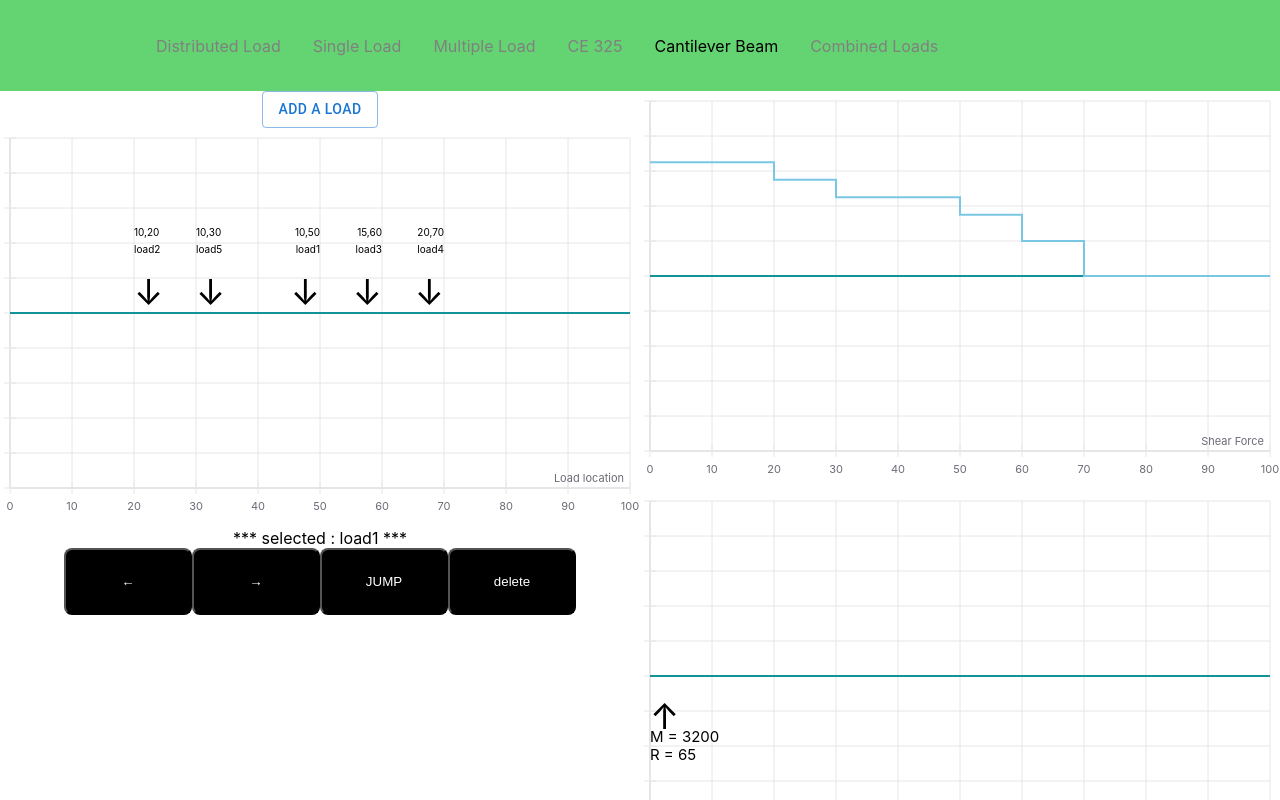
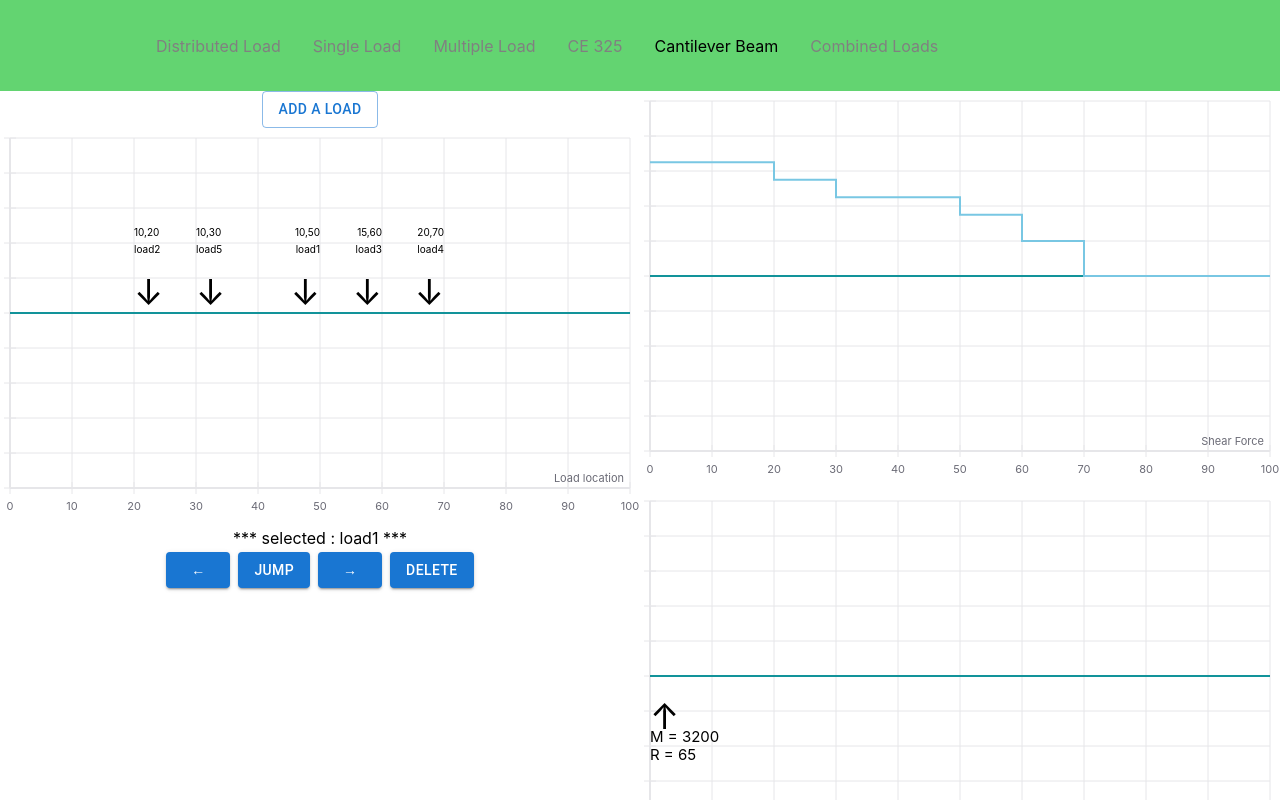
Before and after one commit to jdminer2/CARL, a React (Create React App) app in the folder Web_Version/: page /cantilever_beam in a window 1280 px wide. Both pictures are taken after a click on the input "analyze". Shown: the top 800 px of the page. Built offline with nearby package versions, Linux system fonts and the light colour scheme; no server answers.

Commit message:
Added mui buttons for left, jump, right, etc.

```diff
--- a/Web_Version/src/cantilever_beam_app/cantileverBeamApp.js
+++ b/Web_Version/src/cantilever_beam_app/cantileverBeamApp.js
@@ -268,10 +268,10 @@ function CantileverBeamApp(){
                     <LabelSeries data={dataMakerForLoads(loads,beamProperties)} onValueClick = {(d,event)=>{loadSwitcher(d,event)}} />
                 </XYPlot>
                 <div><span>{"*** selected : " + selectedLoad.toString() + " ***"}</span></div>
-                <button style={butStyle} id={"multi_left_btn"} onClick={()=>{playerMovement(-1,1,10)}}><span>&#8592;</span></button>
-                <button style={butStyle} id={"multi_right_btn"} onClick={()=>{playerMovement(1,1,10)}}><span>&#8594;</span></button>
-                <button style={butStyle} id={"multi_jump_btn"} onClick={()=>{playerMovement(0,5,10)}}><span>JUMP</span></button>
-                <button style={butStyle} id={"multi_delete_btn"}onClick={()=>{deleteLoad()}}>delete</button>
+                <Button variant="contained" sx={{margin: 0.5}} id={"multi_left_btn"} onClick={()=>{playerMovement(-1,1,10)}}><span>&#8592;</span></Button>
+                <Button variant="contained" sx={{margin: 0.5}} id={"multi_jump_btn"} onClick={()=>{playerMovement(0,5,10)}}><span>JUMP</span></Button>
+                <Button variant="contained" sx={{margin: 0.5}} id={"multi_right_btn"} onClick={()=>{playerMovement(1,1,10)}}><span>&#8594;</span></Button>
+                <Button variant="contained" sx={{margin: 0.5}} id={"multi_delete_btn"}onClick={()=>{deleteLoad()}}>delete</Button>
 
             </div>
             <div>
--- a/Web_Version/src/ce325_app/ce325App.js
+++ b/Web_Version/src/ce325_app/ce325App.js
@@ -10,6 +10,8 @@ import {
     YAxis,
     LabelSeries
 } from 'react-vis';
+
+import Button from '@mui/material/Button';
 
 import React, { useEffect, useState, useRef} from 'react';
 import { useReactToPrint } from "react-to-print";
@@ -191,9 +193,9 @@ function Ce325App(){
                     <LineSeries data = {[{x:playerLoc ,y: 0},{x:playerLoc,y: 20}]} stroke = "black"/>
                     <LineSeries data = {[{x : 0, y : 0},{x : loadData.length ,y : 0}]} />
                 </XYPlot>
-                <button style={butStyle} id={"single_325_left_btn"} onClick={()=>{playerMovement(playerLoc-1)}}><span>&#8592;</span></button>
-                <button style={butStyle} id={"single_325_right_btn"} onClick={()=>{playerMovement(playerLoc+1)}}><span>&#8594;</span></button>
-                <button style={butStyle} id={"perform_print_325_btn"} onClick={()=>{handlePrint()}}><span>Print Plots</span></button>
+                <Button variant="contained" sx={{margin: 0.5}} id={"single_325_left_btn"} onClick={()=>{playerMovement(playerLoc-1)}}><span>&#8592;</span></Button>
+                <Button variant="contained" sx={{margin: 0.5}} id={"single_325_right_btn"} onClick={()=>{playerMovement(playerLoc+1)}}><span>&#8594;</span></Button>
+                <Button variant="contained" sx={{margin: 0.5}} id={"perform_print_325_btn"} onClick={()=>{handlePrint()}}><span>Print Plots</span></Button>
             </div>
             <div id={"printable_div"} ref={printDivRef}>
                 <div>Load Location is {playerLoc} </div>
--- a/Web_Version/src/combined_load_app/combinedLoadApp.js
+++ b/Web_Version/src/combined_load_app/combinedLoadApp.js
@@ -268,10 +268,10 @@ function CombinedLoadApp(){
                     <LabelSeries data={dataMakerForLoads(loads,beamProperties)} onValueClick = {(d,event)=>{loadSwitcher(d,event)}} />
                 </XYPlot>
                 <div><span>{"*** selected : " + selectedLoad.toString() + " ***"}</span></div>
-                <button style={butStyle} id={"multi_left_btn"} onClick={()=>{playerMovement(-1,1,10)}}><span>&#8592;</span></button>
-                <button style={butStyle} id={"multi_right_btn"} onClick={()=>{playerMovement(1,1,10)}}><span>&#8594;</span></button>
-                <button style={butStyle} id={"multi_jump_btn"} onClick={()=>{playerMovement(0,5,10)}}><span>JUMP</span></button>
-                <button style={butStyle} id={"multi_delete_btn"}onClick={()=>{deleteLoad()}}>delete</button>
+                <Button variant="contained" sx={{margin: 0.5}} id={"multi_left_btn"} onClick={()=>{playerMovement(-1,1,10)}}><span>&#8592;</span></Button>
+                <Button variant="contained" sx={{margin: 0.5}} id={"multi_jump_btn"} onClick={()=>{playerMovement(0,5,10)}}><span>JUMP</span></Button>
+                <Button variant="contained" sx={{margin: 0.5}} id={"multi_right_btn"} onClick={()=>{playerMovement(1,1,10)}}><span>&#8594;</span></Button>
+                <Button variant="contained" sx={{margin: 0.5}} id={"multi_delete_btn"}onClick={()=>{deleteLoad()}}>delete</Button>
 
             </div>
             <div>
--- a/Web_Version/src/distributed_load_app/distributedLoadApp.js
+++ b/Web_Version/src/distributed_load_app/distributedLoadApp.js
@@ -10,6 +10,8 @@ import {
     YAxis,
     LabelSeries
 } from 'react-vis';
+
+import Button from '@mui/material/Button';
 
 import React, { useEffect, useState} from 'react';
 import {useInterval} from "../useInterval";
@@ -166,9 +168,9 @@ function DistributedLoadApp(){
                         {/*<LineSeries data = {[{x:((9/100)*playerLoc),y: calcPlayerLoc(playerLoc,mData)},{x:((9/100)*playerLoc),y: (calcPlayerLoc(playerLoc,mData) + 15000000)}]} stroke = "black"/>*/}
                         {/*<LineSeries data={disLoadMovData()} curve={'curveMonotoneX'}/>*/}
                     </XYPlot>
-                    <button style={butStyle} id={"single_left_btn"} onClick={()=>{loadMovement(loadLocation-1)}}><span>&#8592;</span></button>
-                    {/*<button style={butStyle} id={"single_jump_btn"} onClick={()=>{playerMovement(playerLoc,10,mi,true,0.5)}}>JUMP</button>*/}
-                    <button style={butStyle} id={"single_right_btn"} onClick={()=>{loadMovement(loadLocation+1)}}><span>&#8594;</span></button>
+                    <Button variant="contained" sx={{margin: 0.5}} id={"single_left_btn"} onClick={()=>{loadMovement(loadLocation-1)}}><span>&#8592;</span></Button>
+                    {/*<Button variant="contained" sx={{margin: 0.5}} id={"single_jump_btn"} onClick={()=>{playerMovement(playerLoc,10,mi,true,0.5)}}>JUMP</Button>*/}
+                    <Button variant="contained" sx={{margin: 0.5}} id={"single_right_btn"} onClick={()=>{loadMovement(loadLocation+1)}}><span>&#8594;</span></Button>
                 </div>
                 <div>
                     <h1>Plots</h1>
--- a/Web_Version/src/multiple_load_app/multipleLoadApp.js
+++ b/Web_Version/src/multiple_load_app/multipleLoadApp.js
@@ -438,10 +438,10 @@ function MultipleLoadApp(){
                     <LineSeries data={updateMdata(mData)} curve={'curveMonotoneX'}/>
                 </XYPlot>
                 <div><span>{"*** selected : " + selectedLoad.toString() + " ***"}</span></div>
-                <button style={butStyle} id={"multi_left_btn"} onClick={()=>{playerMovement(-1,1,10)}}><span>&#8592;</span></button>
-                <button style={butStyle} id={"multi_right_btn"} onClick={()=>{playerMovement(1,1,10)}}><span>&#8594;</span></button>
-                <button style={butStyle} id={"multi_jump_btn"} onClick={()=>{playerMovement(0,5,10)}}><span>JUMP</span></button>
-                <button style={butStyle} id={"multi_delete_btn"}onClick={()=>{deleteLoad()}}>delete</button>
+                <Button variant="contained" sx={{margin: 0.5}} id={"multi_left_btn"} onClick={()=>{playerMovement(-1,1,10)}}><span>&#8592;</span></Button>
+                <Button variant="contained" sx={{margin: 0.5}} id={"multi_jump_btn"} onClick={()=>{playerMovement(0,5,10)}}><span>JUMP</span></Button>
+                <Button variant="contained" sx={{margin: 0.5}} id={"multi_right_btn"} onClick={()=>{playerMovement(1,1,10)}}><span>&#8594;</span></Button>
+                <Button variant="contained" sx={{margin: 0.5}} id={"multi_delete_btn"}onClick={()=>{deleteLoad()}}>delete</Button>
                 <XYPlot height={window.innerHeight * 0.5} width={window.innerWidth/2} yDomain ={[-100, 100]} margin = {{left : 10}}>
                     <VerticalGridLines/>
                     <HorizontalGridLines/>
--- a/Web_Version/src/single_load_app/singleLoadApp.js
+++ b/Web_Version/src/single_load_app/singleLoadApp.js
@@ -9,6 +9,8 @@ import {
     YAxis,
     LabelSeries
 } from 'react-vis';
+
+import Button from '@mui/material/Button';
 
 import React, {useEffect, useRef, useState} from 'react';
 import {useInterval} from "../useInterval";
@@ -343,10 +345,10 @@ function SingleLoadApp(){
                         <LineSeries data = {[{x:(playerLoc),y: calcPlayerLoc(playerLoc,updateMdata(mData))},{x:(playerLoc),y: (calcPlayerLoc(playerLoc,mData) + 15000000)}]} stroke = "black"/>
                         <LineSeries data={updateMdata(mData)} curve={'curveMonotoneX'}/>
                     </XYPlot>
-                    <button style={butStyle} id={"single_left_btn"} onClick={()=>{playerMovement(playerLoc-1,2,mi,true,0.5)}}><span>&#8592;</span></button>
-                    <button style={butStyle} id={"single_jump_btn"} onClick={()=>{playerMovement(playerLoc,10,mi,true,0.5)}}>JUMP</button>
-                    <button style={butStyle} id={"single_right_btn"} onClick={()=>{playerMovement(playerLoc+1,2,mi,true,0.5)}}><span>&#8594;</span></button>
-                    <button style={butStyle} id={"perform_print_325_btn"} onClick={()=>{handlePrint()}}><span>Print Plots</span></button>
+                    <Button variant="contained" sx={{margin: 0.5}} id={"single_left_btn"} onClick={()=>{playerMovement(playerLoc-1,2,mi,true,0.5)}}><span>&#8592;</span></Button>
+                    <Button variant="contained" sx={{margin: 0.5}} id={"single_jump_btn"} onClick={()=>{playerMovement(playerLoc,10,mi,true,0.5)}}>JUMP</Button>
+                    <Button variant="contained" sx={{margin: 0.5}} id={"single_right_btn"} onClick={()=>{playerMovement(playerLoc+1,2,mi,true,0.5)}}><span>&#8594;</span></Button>
+                    <Button variant="contained" sx={{margin: 0.5}} id={"perform_print_325_btn"} onClick={()=>{handlePrint()}}><span>Print Plots</span></Button>
                 </div>
                 <div id={"printable_div"} ref={printDivRef}>
                     <div>Load Location is {playerLoc} </div>
```
